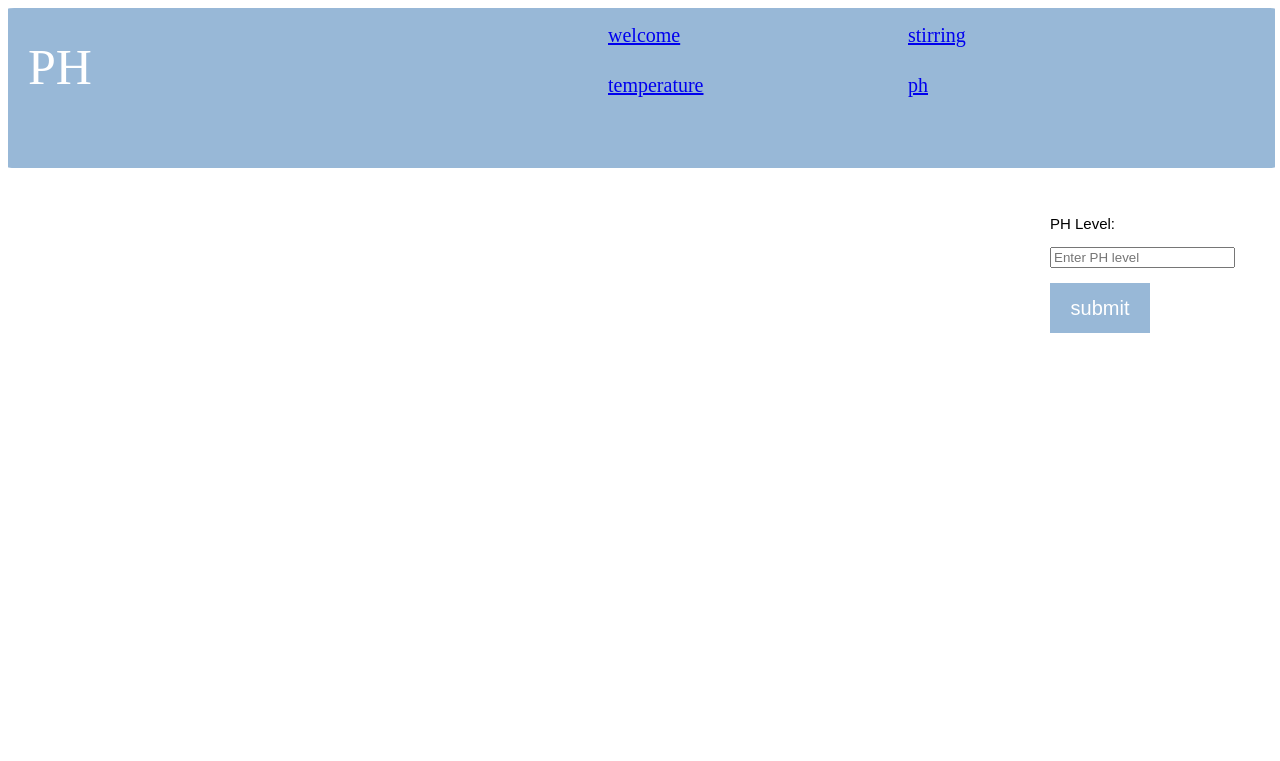
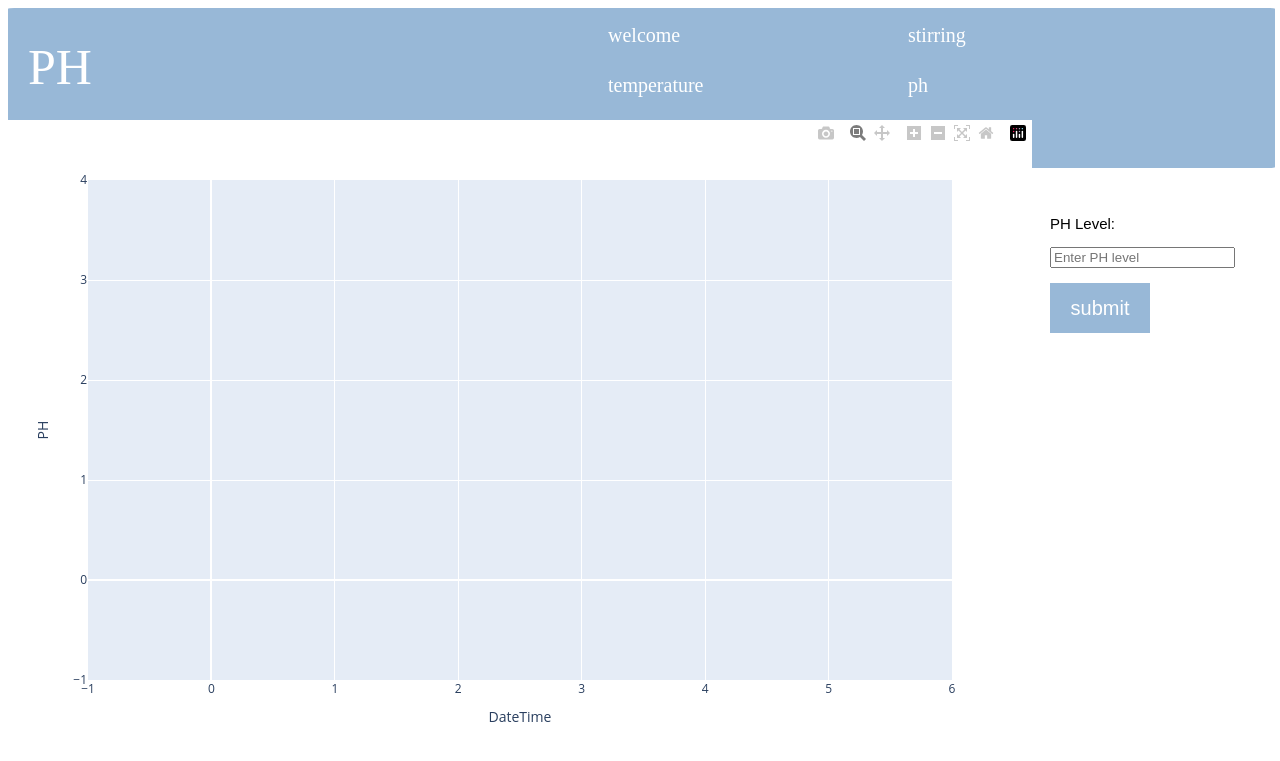
Before and after one commit to princhman/engf0034-grp16-ws, a Flask app: page /ph in a window 1280 px wide. Shown: the top 761 px of the page. Run offline with Flask 3, Linux system fonts and the light colour scheme; some libraries are stand-ins or nearby versions.

Commit message:
added graphs
Co-authored-by: Daiyan <wdl-dai@users.noreply.github.com>

```diff
--- a/graphs.py
+++ b/graphs.py
@@ -2,17 +2,50 @@
 import pandas as pd
 import plotly
 import json
+import plotly.io as pio
 
 #creating the progress graphs using plotly
-def stirring_graph(datetime_list,stirring_list):
-    array = []
-    for x in range(len(datetime_list)):
-        array.append([datetime_list[x],stirring_list[x]])
-    stirring_g = pd.DataFrame(array,
-                    columns=['DateTime', 'Stirring Speeds'])
+def stirring_graph(date_value_list):
+    stirring_g = pd.DataFrame(date_value_list,
+                    columns=['DateTime', 'Stirring'])
+    df = pd.DataFrame(stirring_g)
+    df['Stirring'] = df['Stirring'].astype(float)
+    df['DateTime'] = pd.to_datetime(df['DateTime'])
+    fig = px.line(df, x="DateTime", y="Stirring", markers=True)
+    fig.update_traces(marker_size=8)
+    fig_dict = fig.to_dict()
+    if 'data' in fig_dict and len(fig_dict['data']) > 0:
+        fig_dict['data'][0]['x'] = df['DateTime'].astype(str).tolist()
+        fig_dict['data'][0]['y'] = df['Stirring'].tolist()
+    graphJSON = json.dumps(fig_dict)
+    return graphJSON
 
-    df = pd.DataFrame(stirring_g)
-    fig = px.line(df, x="DateTime", y="Stirring Speeds", markers=True)
+def temperature_graph(date_value_list):
+    temperature_g = pd.DataFrame(date_value_list,
+                    columns=['DateTime', 'Temperature'])
+    df = pd.DataFrame(temperature_g)
+    df['Temperature'] = df['Temperature'].astype(float)
+    df['DateTime'] = pd.to_datetime(df['DateTime'])
+    fig = px.line(df, x="DateTime", y="Temperature", markers=True)
     fig.update_traces(marker_size=8)
-    graphJSON = json.dumps(fig, cls=plotly.utils.PlotlyJSONEncoder)
+    fig_dict = fig.to_dict()
+    if 'data' in fig_dict and len(fig_dict['data']) > 0:
+        fig_dict['data'][0]['x'] = df['DateTime'].astype(str).tolist()
+        fig_dict['data'][0]['y'] = df['Temperature'].tolist()
+    graphJSON = json.dumps(fig_dict)
     return graphJSON
+
+def ph_graph(date_value_list):
+    ph_g = pd.DataFrame(date_value_list,
+                    columns=['DateTime', 'PH'])
+    df = pd.DataFrame(ph_g)
+    df['PH'] = df['PH'].astype(float)
+    df['DateTime'] = pd.to_datetime(df['DateTime'])
+    fig = px.line(df, x="DateTime", y="PH", markers=True)
+    fig.update_traces(marker_size=8)
+    fig_dict = fig.to_dict()
+    if 'data' in fig_dict and len(fig_dict['data']) > 0:
+        fig_dict['data'][0]['x'] = df['DateTime'].astype(str).tolist()
+        fig_dict['data'][0]['y'] = df['PH'].tolist()
+    graphJSON = json.dumps(fig_dict)
+    return graphJSON
--- a/main.py
+++ b/main.py
@@ -8,7 +8,7 @@
 from sqlalchemy.sql import text
 
 from graphs import *
-from mqtt import on_message
+from mqtt import *
 
 app = Flask(__name__)
 app.secret_key = "thisismysecretkey"
@@ -96,39 +96,75 @@
     if request.method == "POST":
         stirring_speed = request.form["stirring_speed"]
         current_datetime = datetime.now()
-        # add_stirring_speed = Stirring(stirring_speed, current_datetime)
-        # db.session.add(add_stirring_speed)
-        # db.session.commit()
+        on_set("stirring", stirring_speed)
+
         return redirect(url_for("stirring"))
     else:
-        return render_template("stirring.html")
+        date_value_list = generate_lists("stirring")
+        graphJSON = stirring_graph(date_value_list)
+        return render_template("stirring.html", graphJSON=graphJSON)
 
 
-@app.route("/temperature")
+@app.route("/temperature", methods=["GET", "POST"])
 def temperature():
     if request.method == "POST":
         temperature_level = request.form["temperature_level"]
         current_datetime = datetime.now()
+        try:
+            ph_level = int(ph_level)
+        except:
+            flash("please input an integer for temperature level")
+            return redirect(url_for("ph"))
+        flash("temperature level successfully submitted")
+        on_set("temperature", temperature_level)
         # add_temperature_level = Temperature(temperature_level, current_datetime)
         # db.session.add(add_temperature_level)
         # db.session.commit()
         return redirect(url_for("temperature"))
     else:
-        return render_template("temperature.html")
+        date_value_list = generate_lists("temperature")
+        graphJSON = temperature_graph(date_value_list)
+        return render_template("temperature.html", graphJSON=graphJSON)
 
 
-@app.route("/ph")
+@app.route("/ph", methods=["GET", "POST"])
 def ph():
     if request.method == "POST":
         ph_level = request.form["ph_level"]
         current_datetime = datetime.now()
-        # add_ph_level = PH(ph_level, current_datetime)
-        # db.session.add(add_ph_level)
-        # db.session.commit()
+        try:
+            ph_level = int(ph_level)
+        except:
+            flash("please input an integer for ph level")
+            return redirect(url_for("ph"))
+        on_set("ph", ph_level)
+        flash("ph level successfully submitted")
+        add_ph_level = PH(ph_level, current_datetime)
+        db.session.add(add_ph_level)
+        db.session.commit()
         return redirect(url_for("ph"))
     else:
-        return render_template("ph.html")
+        date_value_list = generate_lists("ph")
+        graphJSON = ph_graph(date_value_list)
+        return render_template("ph.html", graphJSON=graphJSON)
 
+def generate_lists(graph_type):
+    date_value_list = []
+    if graph_type == "stirring":
+        query = Stirring.query.limit(100).all()
+        value_attr = "stirring_speed"
+    elif graph_type == "temperature":
+        query = Temperature.query.limit(100).all()
+        value_attr = "temperature_level"
+    elif graph_type == "ph":
+        query = PH.query.limit(100).all()
+        value_attr = "ph_level"
+    for row in query:
+        value = getattr(row, value_attr)
+        date_time = row.timestamp
+        format_date_time = date_time.strftime("%Y-%m-%d %H:%M:%S")
+        date_value_list.append([format_date_time,value])
+    return date_value_list
 
 if __name__ == "__main__":
     with app.app_context():
--- a/mqtt.py
+++ b/mqtt.py
@@ -5,5 +5,5 @@
     pass
 
 def on_set(device_name, value):
-    # device: stirring / ph / temp
+    # device: stirring / ph / temperature
     pass
--- a/static/ph.css
+++ b/static/ph.css
@@ -102,3 +102,8 @@
 
     color: #ffffff;
 }
+
+#graph{
+    position: absolute;
+    top: 120px;
+}
--- a/static/stirring.css
+++ b/static/stirring.css
@@ -102,3 +102,8 @@
 
     color: #ffffff;
 }
+
+#graph{
+    position: absolute;
+    top: 120px;
+}
--- a/static/temperature.css
+++ b/static/temperature.css
@@ -102,3 +102,8 @@
 
     color: #ffffff;
 }
+
+#graph{
+    position: absolute;
+    top: 120px;
+}
--- a/templates/ph.html
+++ b/templates/ph.html
@@ -7,8 +7,18 @@
             rel="stylesheet"
             href="{{ url_for('static', filename='ph.css')}}"
         />
+        <script src="https://cdn.plot.ly/plotly-latest.min.js"></script>
     </head>
     <body>
+        <style>
+            a {
+                text-decoration: none;
+                color: #fff;
+            }
+            a:hover {
+                color: #333;
+            }
+        </style>
         <div class="container">
             <h1 id="title">PH</h1>
             <h2 id = "welcome_link"><a href="{{ url_for('welcome')}}">welcome</a></h2>
@@ -24,5 +34,13 @@
             <p><input type="submit" value="submit"></h2>
         </form>
     </div>
+
+    <div id="graph" style="width: 80%; height: 80%"></div>
+
+    <script type="text/javascript">
+        var graphs = {{ graphJSON | safe }};
+        Plotly.newPlot('graph',graphs.data,graphs.layout);
+    </script>
+
     </body>
 </html>
```
Also changed, not shown: templates/stirring.html (+27 -0 lines), templates/temperature.html (+17 -0 lines), templates/welcome.html (+32 -6 lines).
